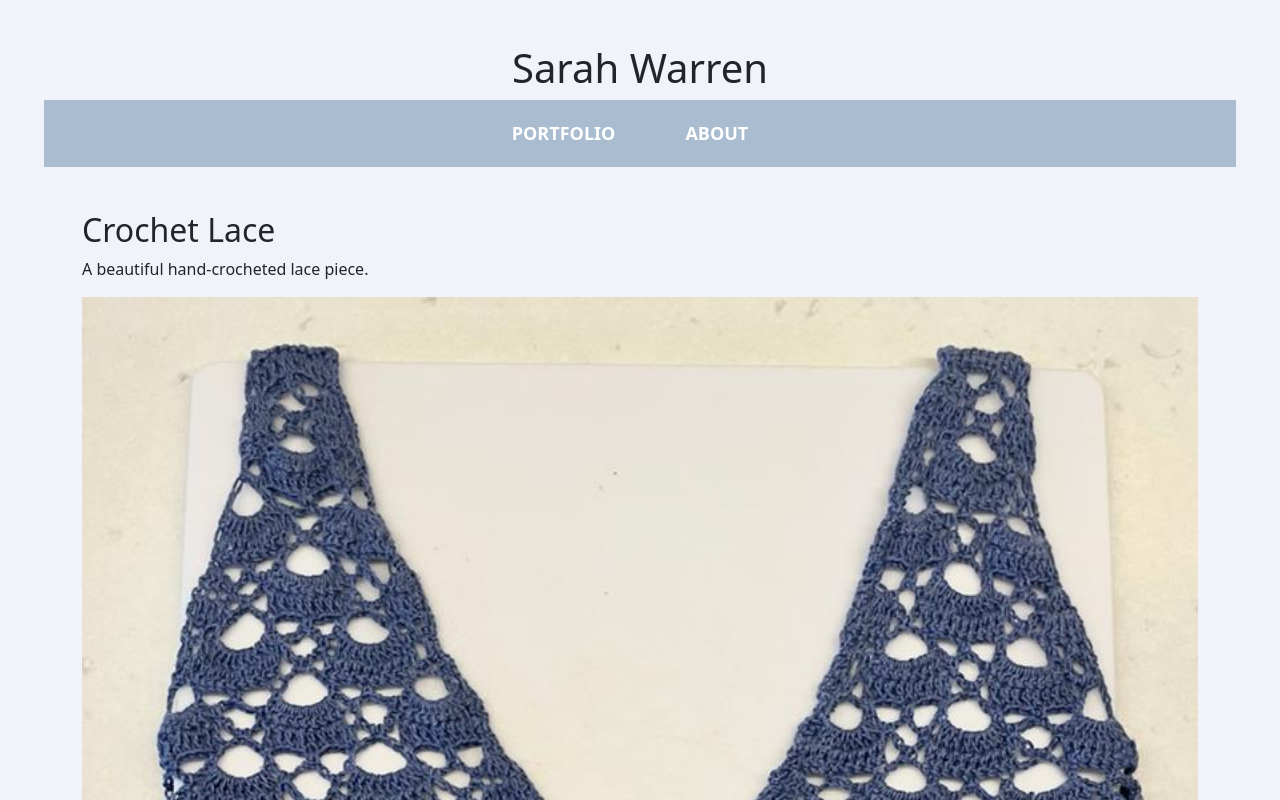
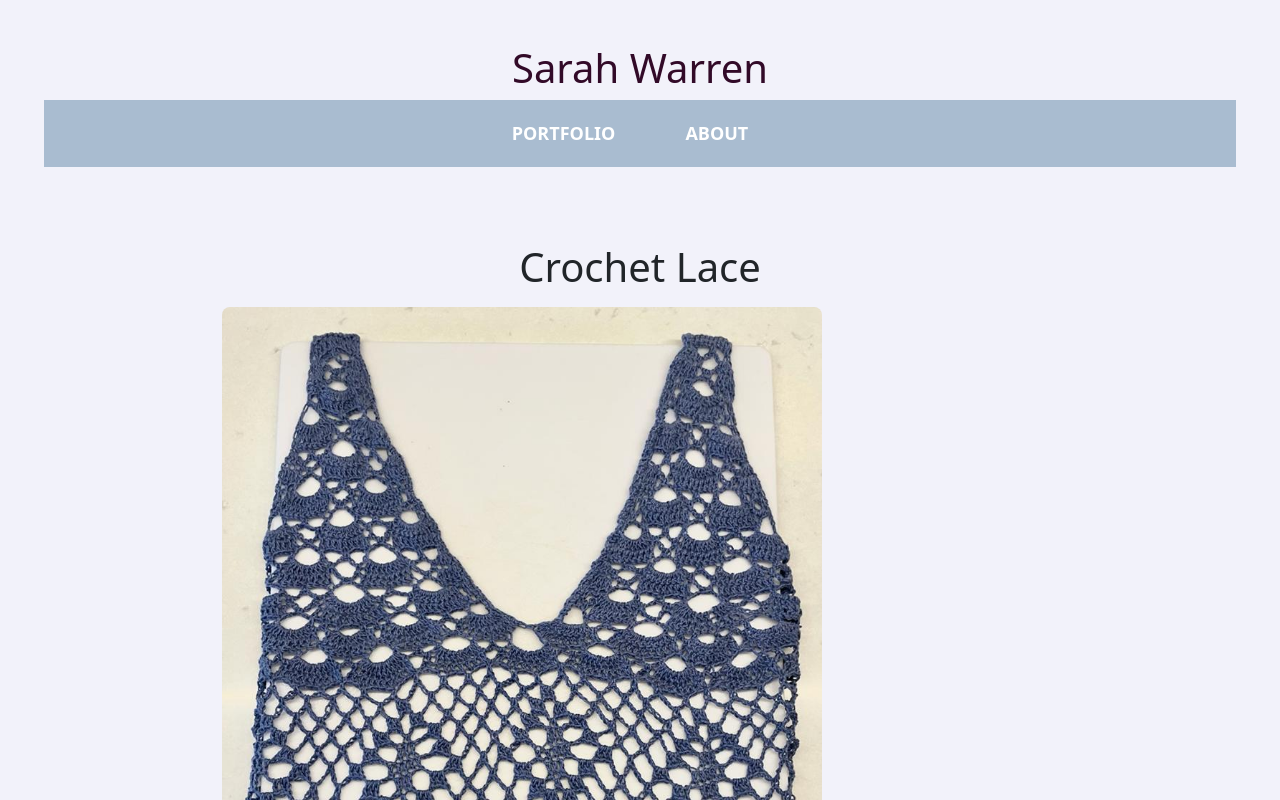
Before and after one commit to sarahrandolphw/sewing-portfolio, a Next.js app: page /projects/crochet-lace in a window 1280 px wide. Shown: the top 800 px of the page. Built offline with nearby package versions, Linux system fonts and the light colour scheme.

Commit message:
links to other pages working/ fixing styling

```diff
--- a/app/about/page.js
+++ b/app/about/page.js
@@ -0,0 +1,8 @@
+export default function AboutPage() {
+    return (
+      <div>
+        <h1>About Me</h1>
+        <p>hiiii</p>
+      </div>
+    );
+  }
--- a/app/globals.css
+++ b/app/globals.css
@@ -3,6 +3,7 @@
 :root {
   --background: #ffffff;
   --foreground: #171717;
+  --dark-text: #320A28;
 }
 
 body {
@@ -12,6 +13,7 @@ body {
 .header, .footer {
   text-align: center;
   padding: 20px;
+  color: var(--dark-text);
 }
 
 .nav {
@@ -33,25 +35,63 @@ body {
 }
 
 .nav a:hover {
-  color: #320A28;
+  color: var(--dark-text);
 }
 
 .gallery {
-  display: grid;
-  grid-template-columns: repeat(auto-fill, minmax(300px, 1fr));
+  display: flex;
+  flex-wrap: wrap;
   gap: 20px;
+  justify-content: center;
   padding: 20px;
 }
 
 .project-card {
   display: block;
   text-align: center;
+  width: 300px;
+  padding: 10px;
+  background-color: #fff;
+  transition: transform 0.3s, box-shadow 0.3s;
+  text-decoration: none;
+}
+
+.project-card:hover {
+  transform: translateY(-5px);
+  box-shadow: 0 4px 8px rgba(0, 0, 0, 0.1);
+}
+.project-card h3 {
+  font-size: 1.2rem;
+  font-weight: bold;
+  color: var(--dark-text);
+  margin: 0;
+  padding-top: 10px;
+  text-transform: capitalize;
+  font-family: 'Arial', sans-serif;
 }
 
 .background{
   background-color: #f2f2fa;
 }
 
-.h3{
+.project-detail {
   text-align: center;
+  max-width: 900px;
+  margin: 0 auto;
+  padding: 2rem;
 }
+
+.project-detail h1 {
+  font-size: 2.5rem;
+  margin-bottom: 1rem;
+}
+
+.project-detail p {
+  font-size: 1.2rem;
+  margin-bottom: 1.5rem;
+}
+
+.project-detail img {
+  border-radius: 8px;
+  margin-bottom: 1.5rem;
+}
--- a/app/projects/[id]/page.js
+++ b/app/projects/[id]/page.js
@@ -1,17 +1,21 @@
+'use client';
+import Image from "next/image";
 import { notFound } from "next/navigation";
-import projects from "@/data/projects";
+import { useParams } from "next/navigation";
+import projects from "../../../data/projects";
 
-export default function ProjectPage({ params }) {
-  const project = projects.find((p) => p.id === params.id);
-  if (!project) return notFound();
-
+export default function ProjectPage() {
+  const { id } = useParams();
+  const project = projects.find((p) => p.id === id);
+  if (!project) {
+    notFound();
+  }
   return (
-    <div>
-      <h2>{project.title}</h2>
+    <div className="project-detail">
+      <h1>{project.title}</h1>
+      <Image src={project.image} alt={project.title} width={600} height={400} />
       <p>{project.description}</p>
-      {project.images.map((img, index) => (
-        <img key={index} src={img} alt={project.title} style={{ width: "100%" }} />
-      ))}
+      {/* Add any other details you want to include */}
     </div>
   );
 }
--- a/jsconfig.json
+++ b/jsconfig.json
@@ -1,6 +1,6 @@
 {
   "compilerOptions": {
-    "baseUrl": "./",
+    "baseUrl": ".",
     "paths": {
       "@/*": ["app/*"]
     }
```
